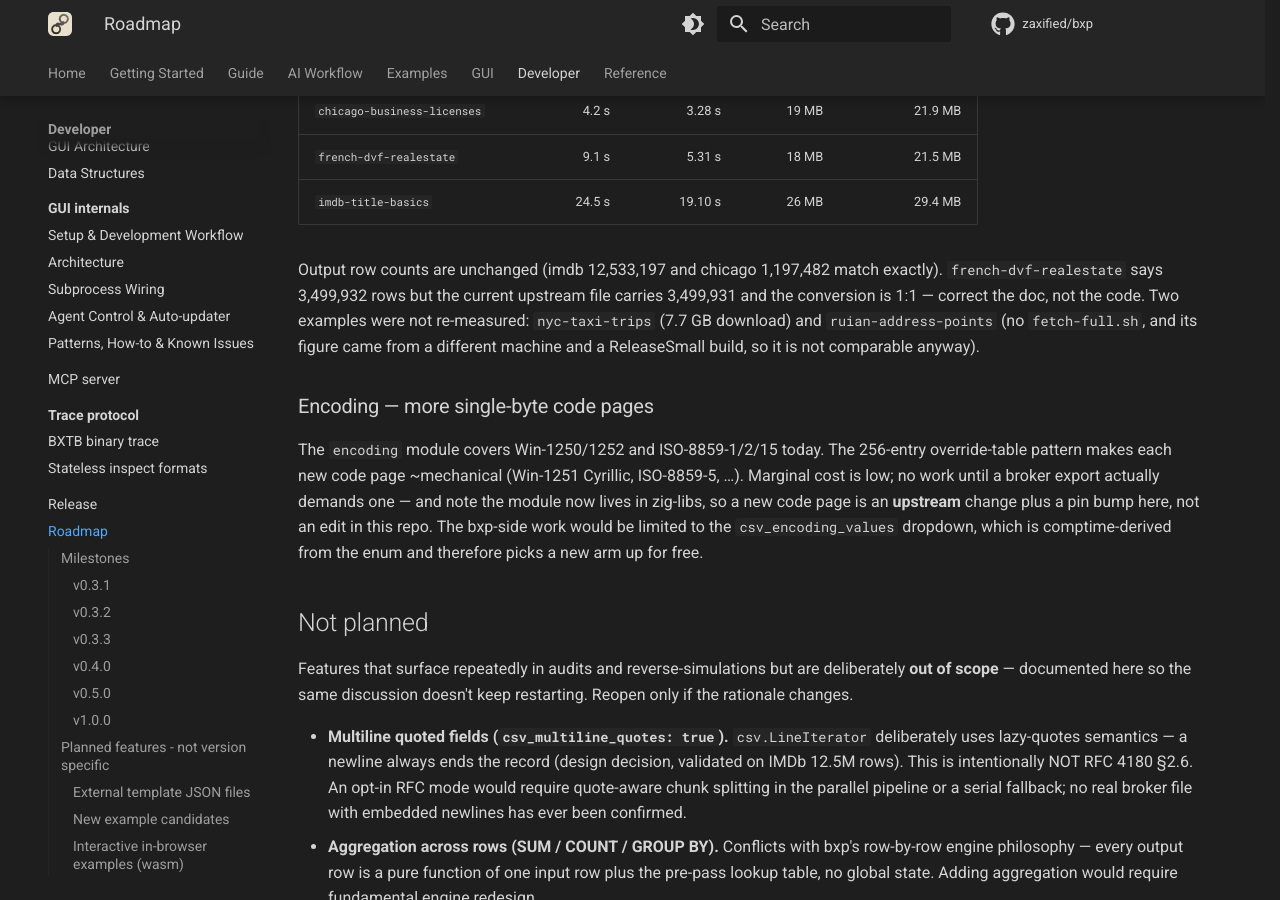
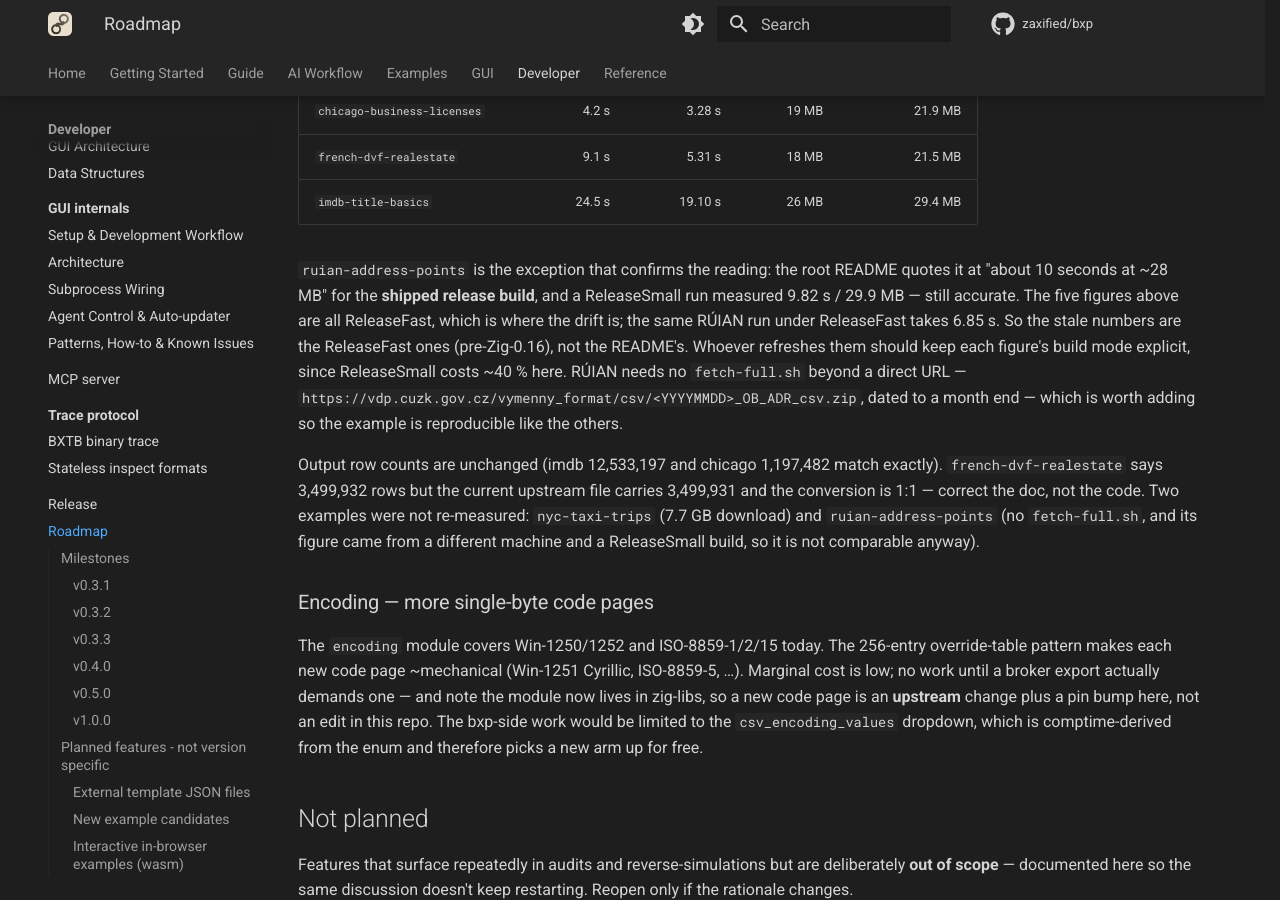
Before and after one commit to zaxified/bxp, an MkDocs documentation site: the page built from docs/dev/roadmap.md, in a window 1280 px wide and 900 px high, scrolled down 6215 px. Built offline with MkDocs 1.6.1 and Material for MkDocs 9.7.7, drawn with Linux system fonts in a browser that asks for light colours; comment, search, counter and statistics services are not loaded.

Commit message:
docs: fix the stale RÚIAN example link on the front page
Left over from the examples/ -> docs/examples/ move: README pointed at
examples/real-world/ruian-address-points/00-readme.md, which no longer
exists. The roadmap's bench-refresh entry gains the RÚIAN measurement and
the direct download URL the example currently lacks.

Co-Authored-By: Claude Opus 5 (1M context) <noreply@anthropic.com>

```diff
--- a/docs/dev/roadmap.md
+++ b/docs/dev/roadmap.md
@@ -335,6 +335,18 @@ figures predate that migration:
 | `french-dvf-realestate` | 9.1 s | 5.31 s | 18 MB | 21.5 MB |
 | `imdb-title-basics` | 24.5 s | 19.10 s | 26 MB | 29.4 MB |
 
+`ruian-address-points` is the exception that confirms the reading: the root
+README quotes it at "about 10 seconds at ~28 MB" for the **shipped release
+build**, and a ReleaseSmall run measured 9.82 s / 29.9 MB — still accurate.
+The five figures above are all ReleaseFast, which is where the drift is; the
+same RÚIAN run under ReleaseFast takes 6.85 s. So the stale numbers are the
+ReleaseFast ones (pre-Zig-0.16), not the README's. Whoever refreshes them
+should keep each figure's build mode explicit, since ReleaseSmall costs ~40 %
+here. RÚIAN needs no `fetch-full.sh` beyond a direct URL —
+`https://vdp.cuzk.gov.cz/vymenny_format/csv/<YYYYMMDD>_OB_ADR_csv.zip`, dated
+to a month end — which is worth adding so the example is reproducible like
+the others.
+
 Output row counts are unchanged (imdb 12,533,197 and chicago 1,197,482 match
 exactly). `french-dvf-realestate` says 3,499,932 rows but the current upstream
 file carries 3,499,931 and the conversion is 1:1 — correct the doc, not the
```
Also changed, not shown: README.md (+1 -1 lines).
